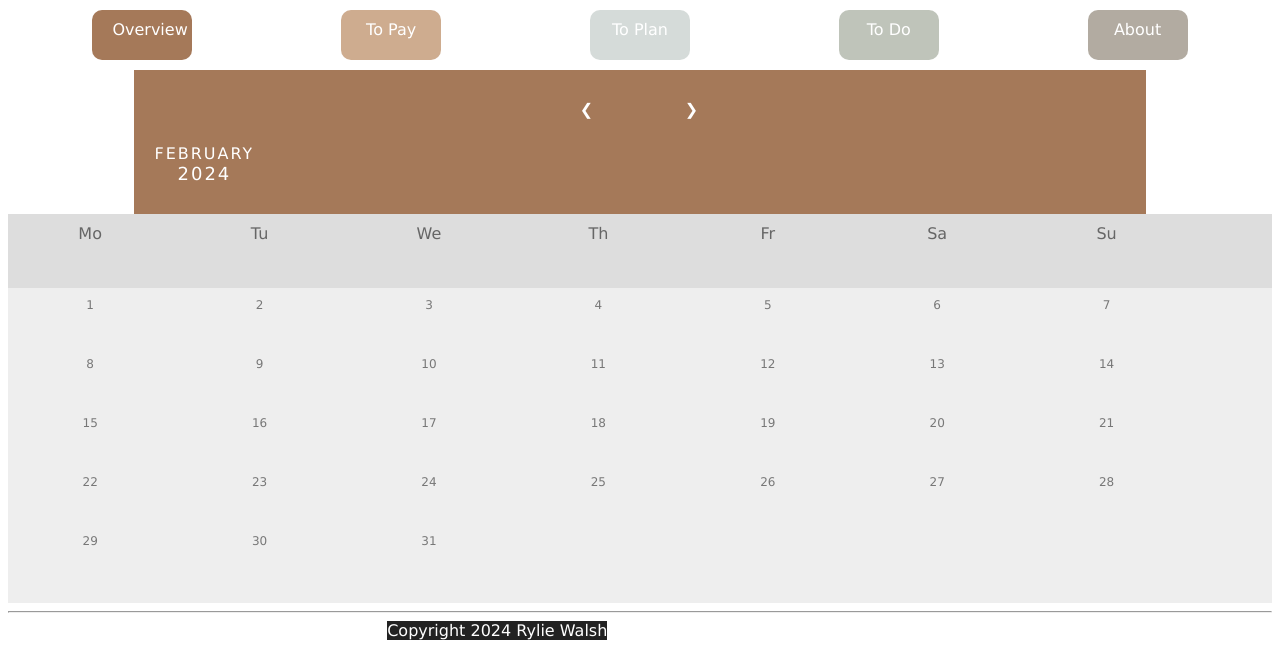
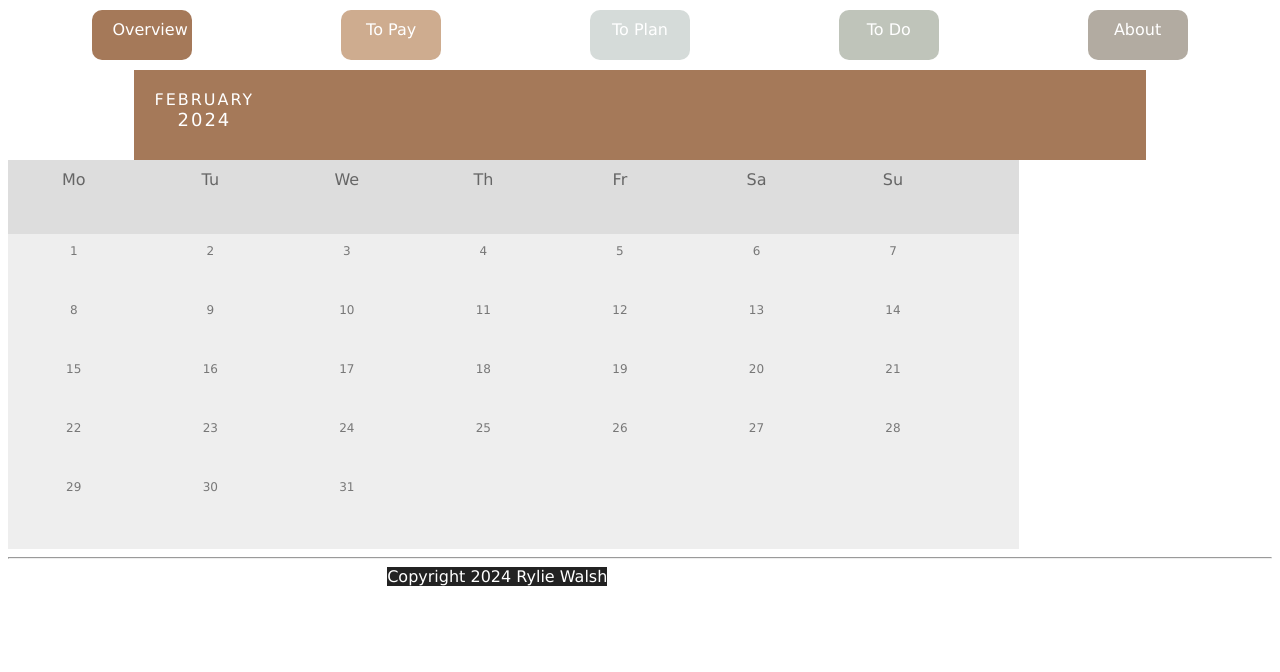
Before and after one commit to ryliewalsh/Orderly, a PHP site: page / in a window 1280 px wide. Shown: the part 128-800 px from the top of the page. Run offline with PHP 8.4, Linux system fonts and the light colour scheme.

Commit message:
resize cal

```diff
--- a/about.php
+++ b/about.php
@@ -1,3 +1,3 @@
-<?php include_once("index.php"); ?>
+<?php include_once("header.php"); ?>
 
 <?php include_once("taskList.php"); ?>
--- a/calendar.css
+++ b/calendar.css
@@ -32,6 +32,7 @@ body { font-family: Verdana, sans-serif; }
 
 .weekdays {
   margin: 0;
+  width: 80%;
   padding: 10px 0;
   background-color: #ddd;
 }
@@ -44,6 +45,7 @@ body { font-family: Verdana, sans-serif; }
 }
 
 .days {
+  width: 80%;
   padding: 10px 0;
   background: #eee;
   margin: 0;
--- a/do.php
+++ b/do.php
@@ -1,3 +1,3 @@
-<?php include_once("index.php"); ?>
+<?php include_once("header.php"); ?>
 
 <?php include_once("taskList.php"); ?>
--- a/index.php
+++ b/index.php
@@ -8,8 +8,8 @@
 
 <div class="month">
   <ul>
-    <li class="prev">&#10094;</li>
-    <li class="next">&#10095;</li>
+    <!-- <li class="prev">&#10094;</li>
+    <li class="next">&#10095;</li> -->
     <li>
       February<br>
       <span style="font-size:18px">2024</span>
--- a/pay.php
+++ b/pay.php
@@ -1,3 +1,3 @@
-<?php include_once("index.php"); ?>
+<?php include_once("header.php"); ?>
 
 <?php include_once("taskList.php"); ?>
--- a/plan.php
+++ b/plan.php
@@ -1,3 +1,3 @@
-<?php include_once("index.php"); ?>
+<?php include_once("header.php"); ?>
 
 <?php include_once("taskList.php"); ?>
--- a/taskList.php
+++ b/taskList.php
@@ -1,4 +1,4 @@
-<?php include_once("header.php"); ?>
+
 
 <html>
   <head>
```
